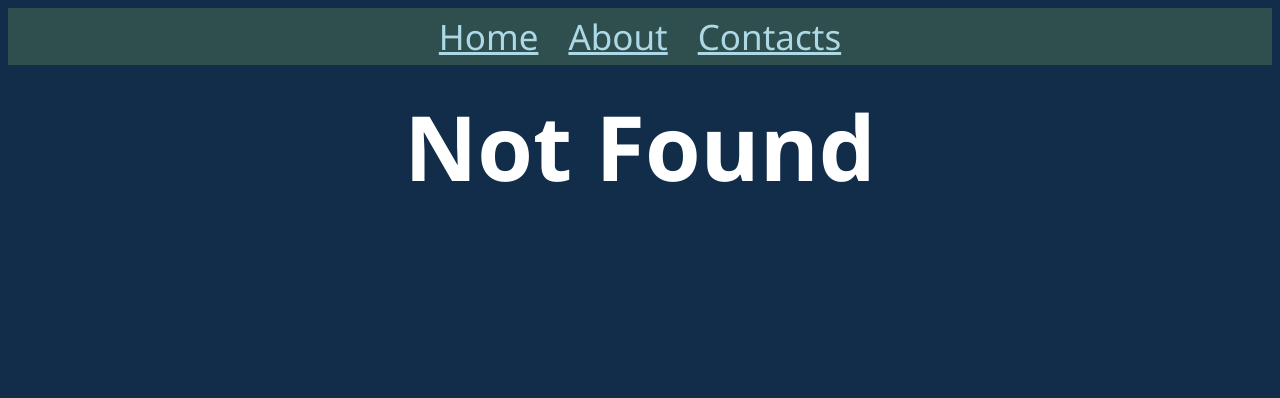
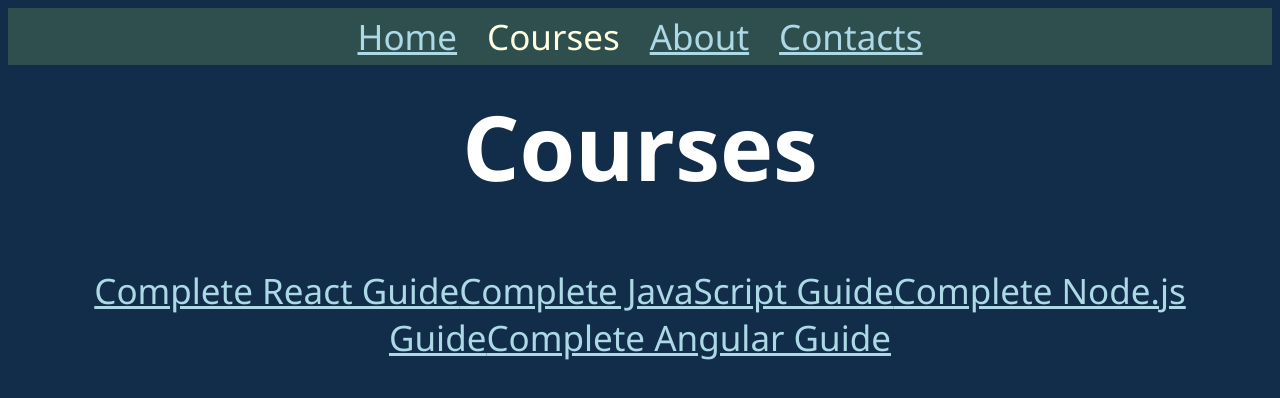
Before and after one commit to DenisKulik/react-router, a React (Create React App) app: page /react-router/courses in a window 1280 px wide. Before the commit this address had no page. Shown: the top 398 px of the page. Built offline with nearby package versions, Linux system fonts and the light colour scheme.

Commit message:
create Courses and SingleCourse components

```diff
--- a/src/App.jsx
+++ b/src/App.jsx
@@ -4,6 +4,8 @@ import Home from './components/Home';
 import About from './components/About';
 import Contacts from './components/Contacts';
 import NotFound from './components/NotFound';
+import Courses from './components/Courses';
+import SingleCourse from './components/SingleCourse';
 import './App.css';
 
 function App() {
@@ -16,6 +18,8 @@ function App() {
                         <Route path="about" element={<About/>}/>
                         <Route path="contacts"
                                element={<Contacts/>}/>
+                        <Route path="courses" element={<Courses/>}/>
+                        <Route path="courses/:slug" element={<SingleCourse/>}/>
                         <Route path="*" element={<NotFound/>}/>
                     </Route>
                 </Routes>
--- /dev/null
+++ b/src/components/Courses.jsx
@@ -0,0 +1,14 @@
+import courses from '../data/courses';
+import { Link } from 'react-router-dom';
+
+export default function Courses() {
+    return (
+        <>
+            <h1>Courses</h1>
+            {courses.map((course) => {
+                return <Link key={course.id}
+                             to={course.slug}>{course.title}</Link>;
+            })}
+        </>
+    );
+}
--- a/src/components/Menu.jsx
+++ b/src/components/Menu.jsx
@@ -10,11 +10,14 @@ export default function Menu() {
                 end>Home</NavLink>
             <NavLink
                 className={({ isActive }) => isActive ? 'activeLink' : 'link'}
+                to="courses">Courses</NavLink>
+            <NavLink
+                className={({ isActive }) => isActive ? 'activeLink' : 'link'}
                 to="about">About</NavLink>
             <NavLink
                 className={({ isActive }) => isActive ? 'activeLink' : 'link'}
                 to="contacts">Contacts</NavLink>
+
         </nav>
-    )
-        ;
+    );
 }
--- /dev/null
+++ b/src/components/SingleCourse.jsx
@@ -0,0 +1,5 @@
+export default function SingleCourse() {
+    return (
+        <h1>Single Course Info</h1>
+    );
+}
```
